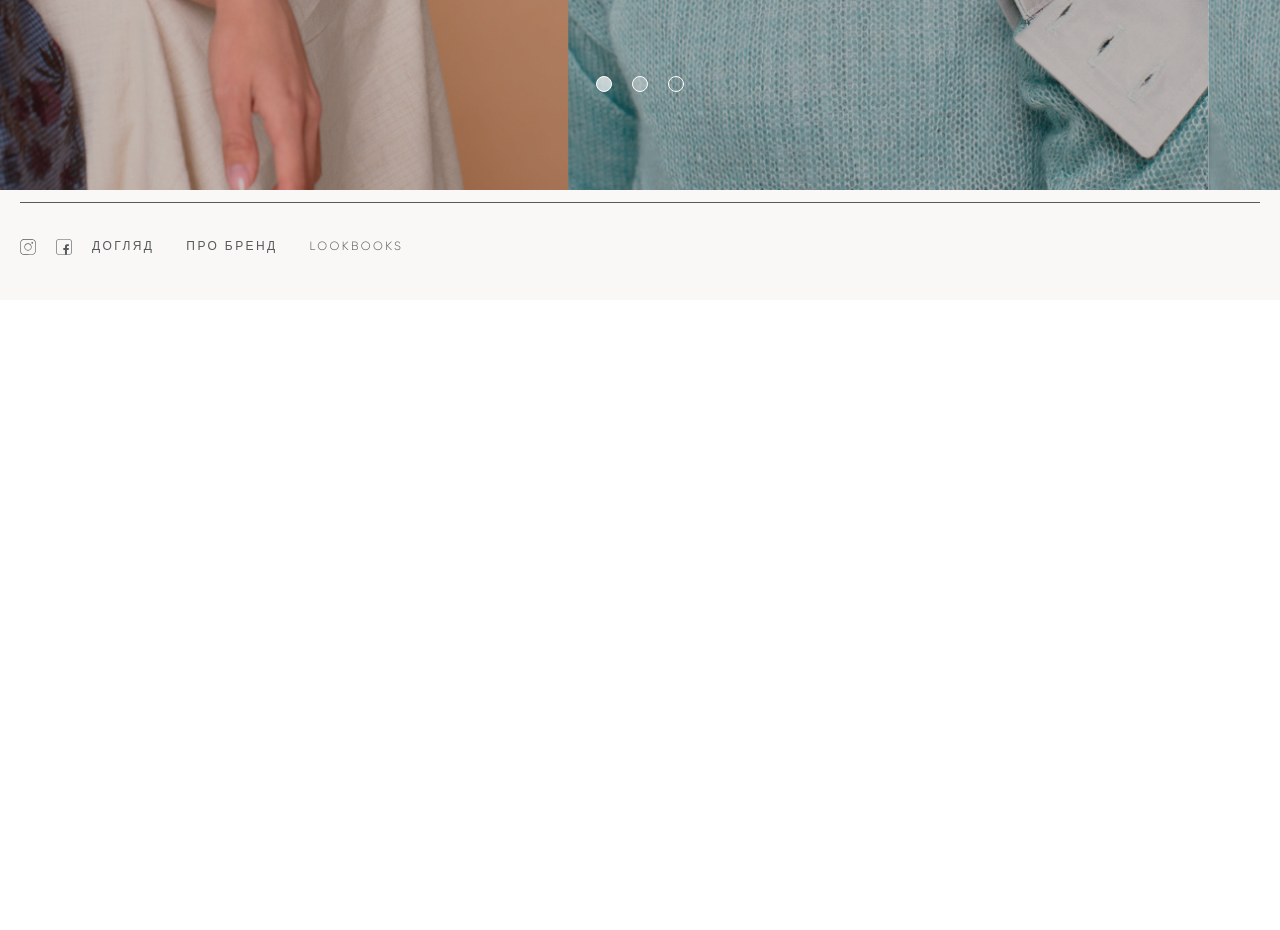
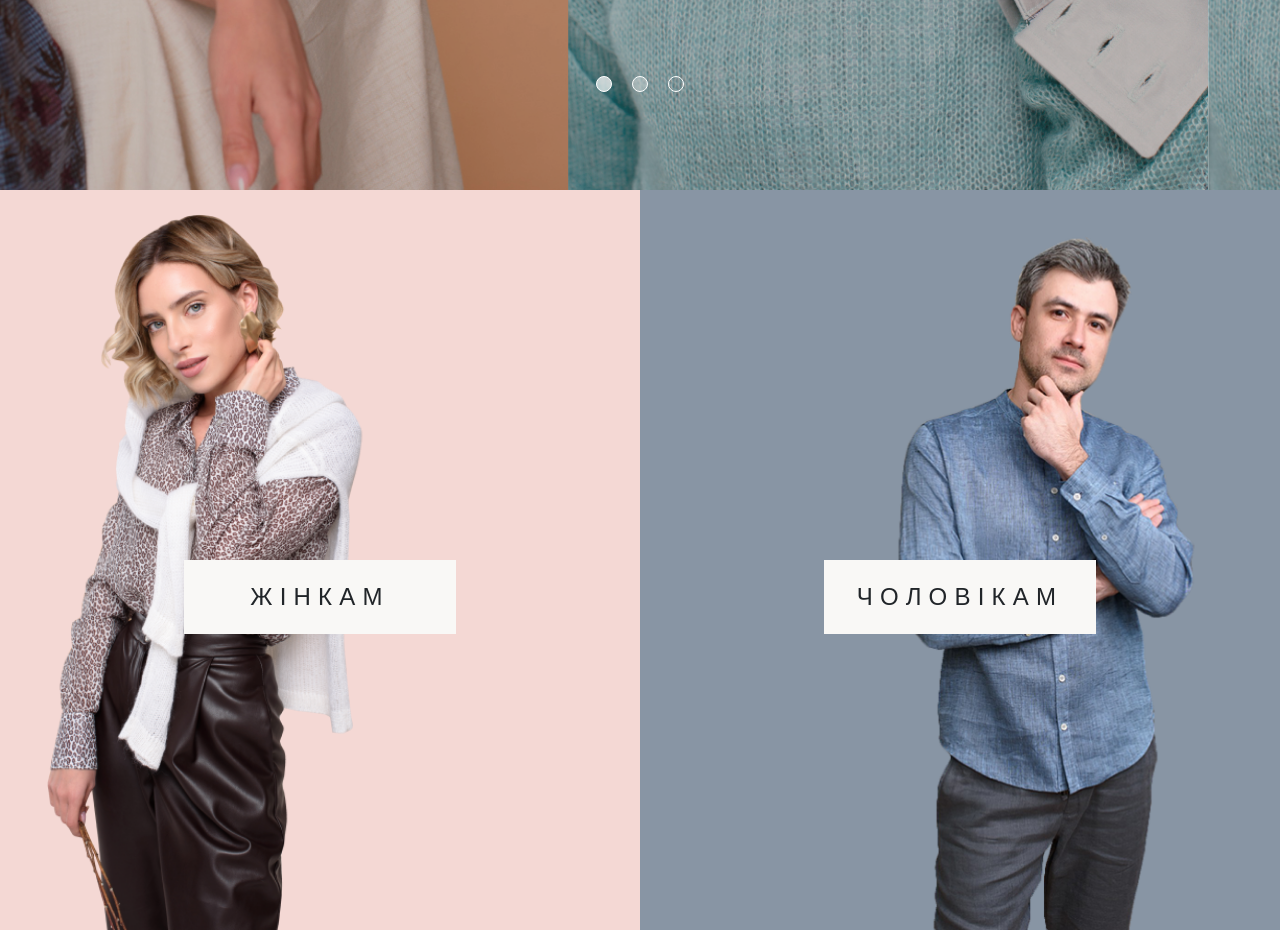
Before and after one commit to jokemeister/coys_landing-page, a website with bundled scripts: page index.html in a window 1280 px wide. Shown: the part 696-1626 px from the top of the page. Before the commit the page ends 996 px from the top, so only its background shows below. Built offline with nearby package versions, Linux system fonts and the light colour scheme.

Commit message:
feat: Add sex catalogue section

```diff
--- a/assets/scss/main.scss
+++ b/assets/scss/main.scss
@@ -425,6 +425,83 @@
   }
 }
 // /Promo section
+
+// Sex section
+.sex__women-block,
+.sex__men-block {
+  position: relative;
+  height: 100vh;
+  z-index: 1;
+  overflow: hidden;
+
+  @media screen and (min-width: map.get($grid-breakpoints, "lg")) {
+    height: 740px;
+  }
+}
+
+.sex__women-block {
+  background-color: rgba(244, 216, 212, 1);
+}
+
+.sex__men-block {
+  background-color: rgba(136, 149, 164, 1);
+}
+
+.sex__women-img,
+.sex__men-img {
+  position: absolute;
+  bottom: 0;
+  height: 100%;
+  z-index: 2;
+}
+
+.sex__women-img {
+  left: 0;
+}
+
+.sex__men-img {
+  right: 0;
+}
+
+.sex__women-link,
+.sex__men-link {
+  position: absolute;
+  top: 50%;
+  left: 50%;
+  transform: translateX(-50%);
+  z-index: 3;
+  display: flex;
+  justify-content: center;
+  align-items: center;
+  font-size: 1.125rem;
+  line-height: .75em;
+  font-weight: 300;
+  letter-spacing: .3em;
+  text-transform: uppercase;
+  width: 13rem;
+  height: 3.5rem;
+  background: map.get($theme-colors, 'lightBeige');
+
+  @media screen and (min-width: map.get($grid-breakpoints, "sm")) {
+    font-size: 1.25rem;
+    width: 14.5rem;
+    height: 3.92rem;
+  }
+
+  @media screen and (min-width: map.get($grid-breakpoints, "md")) {
+    font-size: 1.375rem;
+    width: 16rem;
+    height: 4.33rem;
+  }
+
+  @media screen and (min-width: map.get($grid-breakpoints, "lg")) {
+    font-size: 1.5rem;
+    width: 17rem;
+    height: 4.625rem;
+  }
+}
+// /Sex section
+
 // /Main
 
 // Footer
--- a/index.html
+++ b/index.html
@@ -289,9 +289,8 @@
     <!-- HEADER__MOBILE -->
 
     <!-- MAIN -->
-
-    <!-- PROMO SECTION -->
     <main>
+      <!-- PROMO SECTION -->
       <section class="promo">
         <div
           id="promoSlider"
@@ -422,9 +421,40 @@
           </div>
         </div>
       </section>
+      <!-- /PROMO SECTION -->
+      <!-- SEX SECTION -->
+      <section class="sex container-fluid">
+        <div class="sex__block row">
+          <div class="sex__women-block col-md-6 col-sm-12">
+            <img
+              class="sex__women-img"
+              srcset="
+                ./assets/images/sex_women_320.png  992w,
+                ./assets/images/sex_women_1440.png
+              "
+              src="./assets/images/sex_women_1440.png"
+              alt="woman_model"
+              loading="lazy"
+            />
+            <a class="sex__women-link" href="#"> Жінкам </a>
+          </div>
+          <div class="sex__men-block col-md-6 col-sm-12">
+            <img
+              class="sex__men-img"
+              srcset="
+                ./assets/images/sex_men_320.png  992w,
+                ./assets/images/sex_men_1440.png
+              "
+              src="./assets/images/sex_men_1440.png"
+              alt="man_model"
+              loading="lazy"
+            />
+            <a class="sex__men-link" href="#"> Чоловікам </a>
+          </div>
+        </div>
+      </section>
+      <!-- /SEX SECTION -->
     </main>
-    <!-- /PROMO SECTION -->
-
     <!-- /MAIN -->
 
     <!-- FOOTER -->
```
Also changed, not shown: assets/css/main.css, assets/images/sex_men_1440.png (added), assets/images/sex_men_320.png (added), assets/images/sex_women_1440.png (added), assets/images/sex_women_320.png (added), 1 other file.
